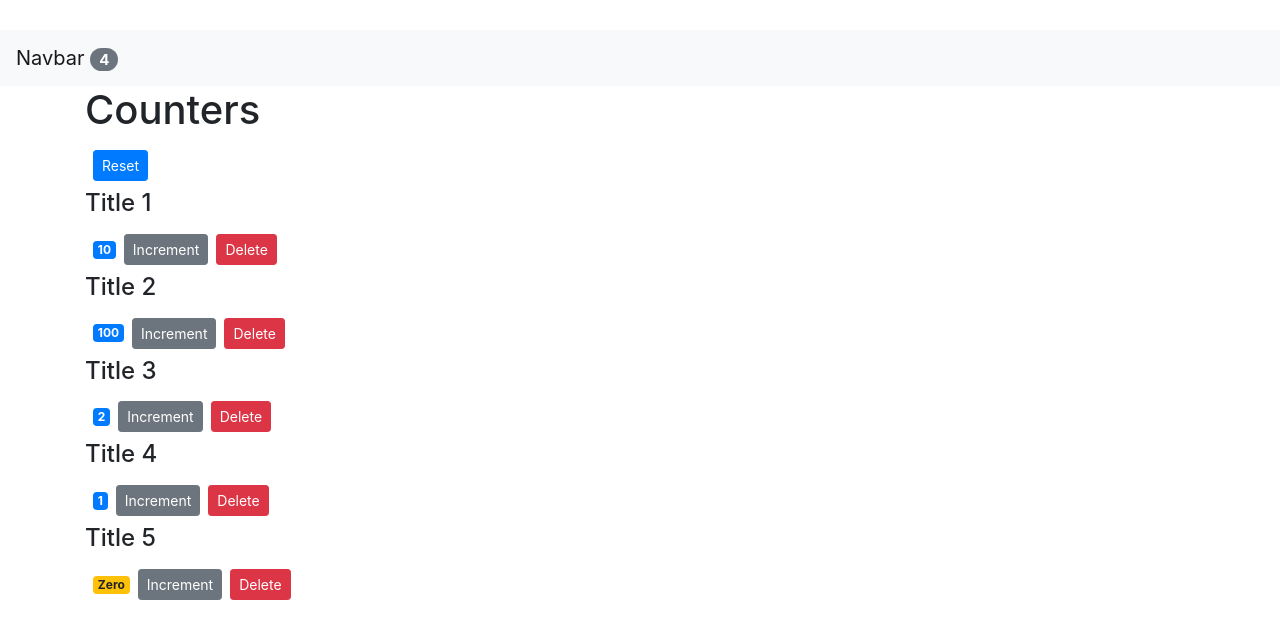
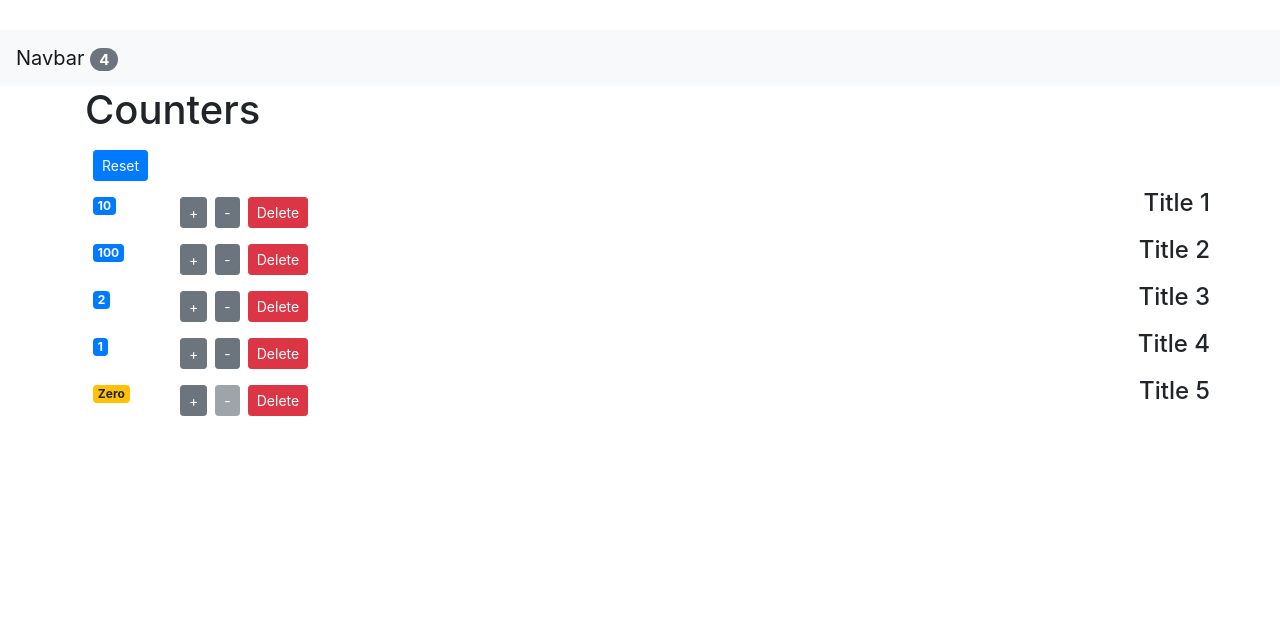
Before and after one commit to kawhyte/AdvancedReact, a React (Create React App) app: page / in a window 1280 px wide. Shown: the top 638 px of the page. Built offline with nearby package versions, Linux system fonts and the light colour scheme.

Commit message:
minus button and disable

```diff
--- a/src/App.js
+++ b/src/App.js
@@ -41,6 +41,15 @@ class App extends Component {
     this.setState({ counters: counters });
     //console.log(counter)
   };
+  handleDecrement = counter => {
+    const counters = [...this.state.counters];
+    const index = counters.indexOf(counter);
+    counters[index] = { ...counter };
+    counters[index].value--;
+
+    this.setState({ counters: counters });
+    //console.log(counter)
+  };
 
 
 
@@ -53,6 +62,7 @@ class App extends Component {
           counters = {this.state.counters}
             onReset={this.handleReset}
             onIncrement={this.handleIncrement}
+            onDecrement={this.handleDecrement}
             onDelete={this.handleDelete}
           ></Counters>
         </main>
--- a/src/components/counter.jsx
+++ b/src/components/counter.jsx
@@ -12,21 +12,33 @@ class Counter extends Component {
   render() {
     //console.log("props", this.props);
     return (
-      <div>
-        <h4>Title {this.props.counter.id}</h4>
+      <div className="row">
+        <div className="col-1">
           <span className={this.getBadgeClasses()}>{this.formatCount()}</span>
+        </div>
+        <div className="col">
           <button
             onClick={() => this.props.onIncrement(this.props.counter)}
             className="btn btn-secondary btn-sm"
           >
-          Increment
+            +
+          </button>
+          <button
+            onClick={() => this.props.onDecrement(this.props.counter)}
+            className="btn btn-secondary btn-sm m-2"
+            disabled={this.props.counter.value === 0 ?'disabled': ''}
+          >
+            -
           </button>
           <button
             onClick={() => this.props.onDelete(this.props.counter.id)}
-          className="btn btn-danger btn-sm m-2"
+            className="btn btn-danger btn-sm"
+
           >
             Delete
           </button>
+        </div>
+        <h4>Title {this.props.counter.id}</h4>
       </div>
     );
   }
--- a/src/components/counters.jsx
+++ b/src/components/counters.jsx
@@ -3,7 +3,7 @@ import Counter from "./counter";
 
 class Counters extends Component {
   render() {
-    const { onReset, counters, onDelete, onIncrement } = this.props;
+    const { onReset, counters, onDelete, onIncrement, onDecrement } = this.props;
     return (
       <div>
         <h1>Counters</h1>
@@ -15,6 +15,7 @@ class Counters extends Component {
             key={counter.id}
             onDelete={onDelete}
             onIncrement={onIncrement}
+            onDecrement={onDecrement}
             // value={counter.value}
             // id={counter.id}
             counter={counter}
```
Lines whose indentation alone changed are shown as unchanged.
